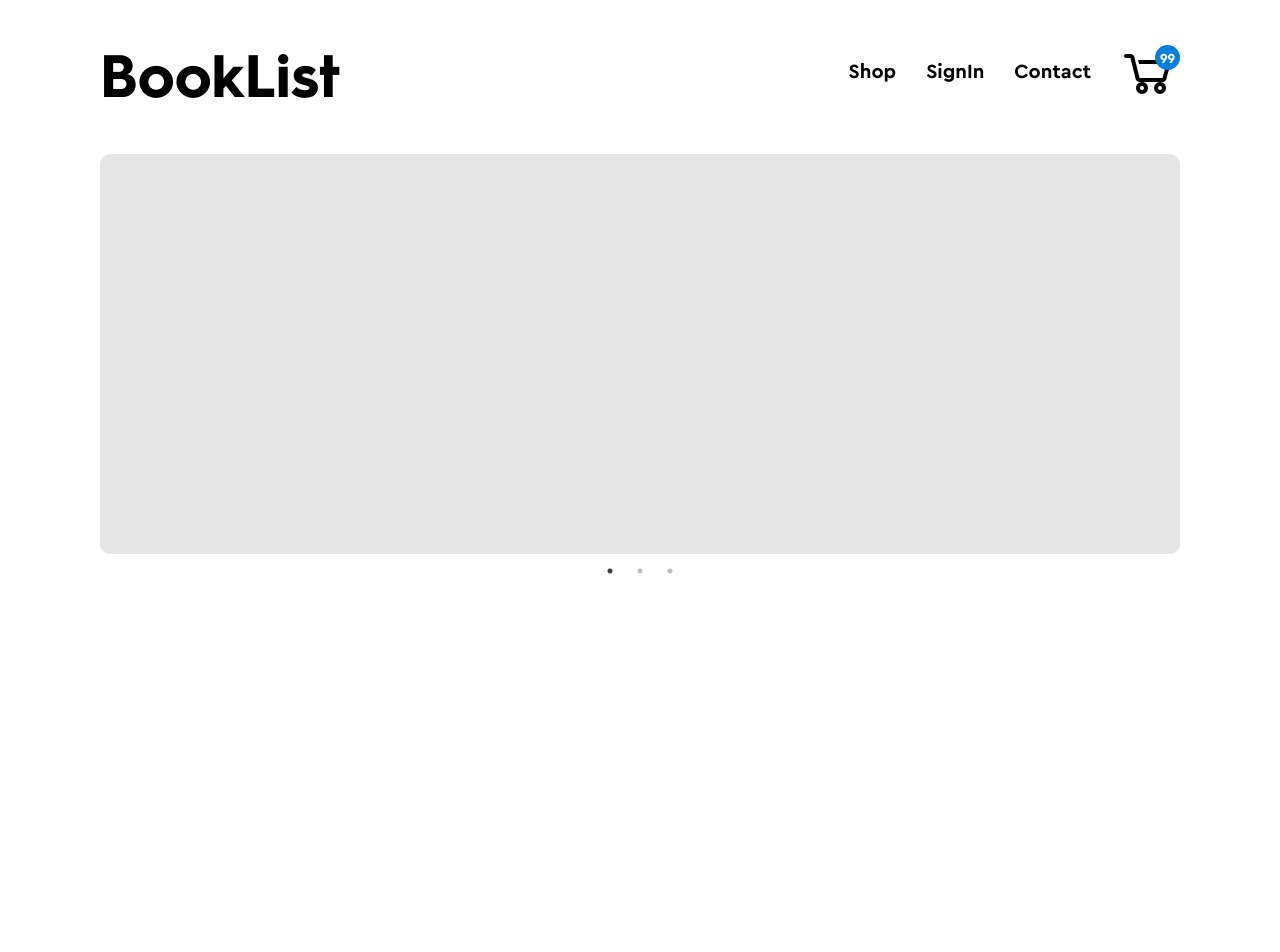
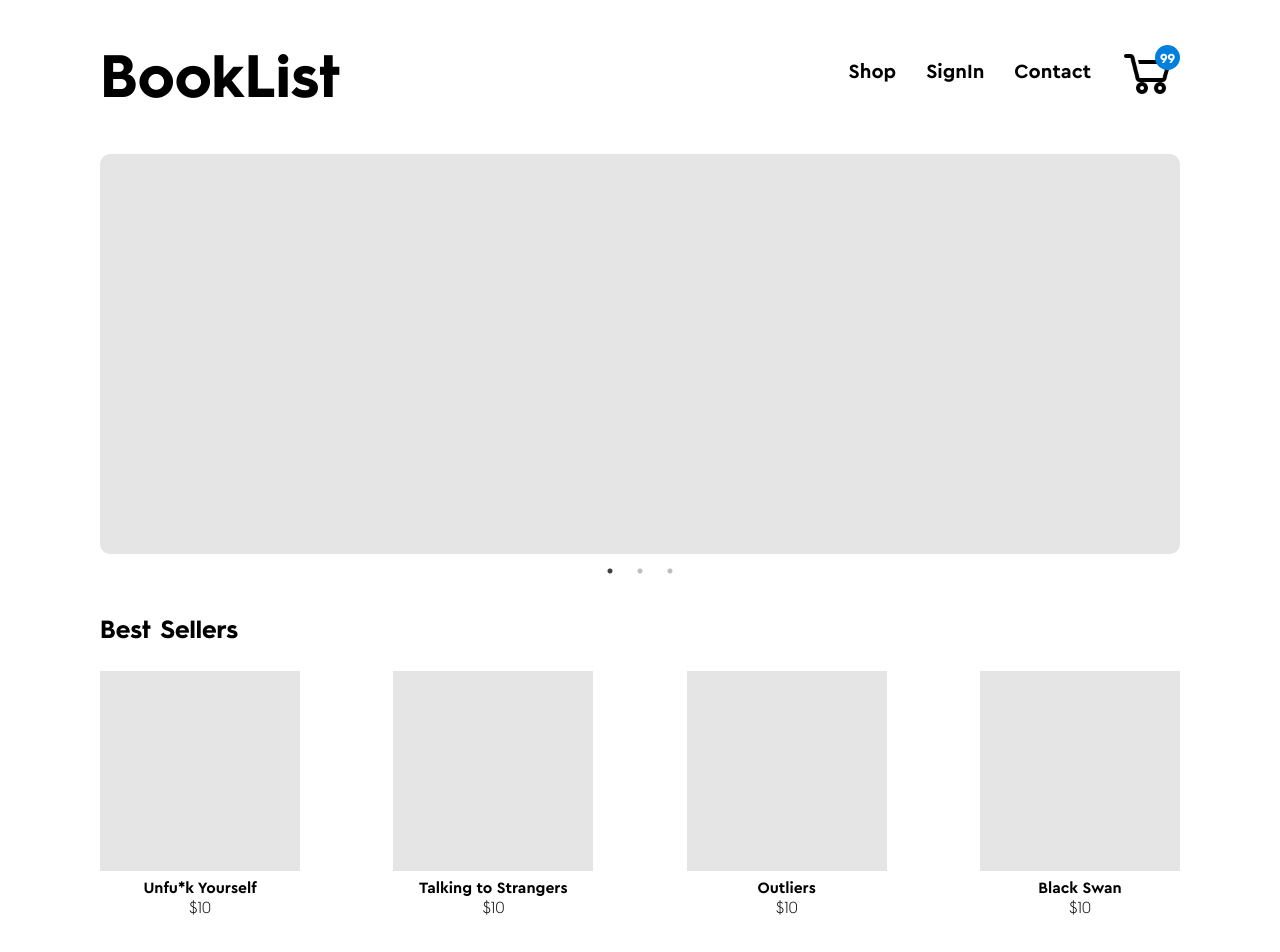
Before and after one commit to awllms/booklist, a React (Create React App) app: page / in a window 1280 px wide. Shown: the top 952 px of the page. Before the commit the page ends 800 px from the top, so only its background shows below. Built offline with nearby package versions, Linux system fonts and the light colour scheme.

Commit message:
Adds Directory Component and DirectoryItems component and their initial styling

```diff
--- a/src/App.css
+++ b/src/App.css
@@ -48,6 +48,16 @@
   line-height: 0.65;
 }
 
+h3 {
+  font-family: "Hurme Geometric Sans 3 W03 Bold";
+  font-size: 1.56rem;
+}
+
+h4 {
+  font-family: "Cera GR Bold";
+  font-size: .98rem;
+}
+
 span {
   font-family: "Hurme Geometric Sans 3 W03 Lt";
 }
--- a/src/App.js
+++ b/src/App.js
@@ -2,12 +2,14 @@
 import Header from './components/Header/Header';
 import ImageSlider from './components/ImageSlider/ImageSlider';
 import './App.css';
+import Directory from './components/Directory/Directory';
 
 const App = () => {
   return (
     <div className="main-content">
       <Header />
       <ImageSlider />
+      <Directory />
     </div>
   );
 }
--- /dev/null
+++ b/src/components/Directory/Directory.js
@@ -0,0 +1,16 @@
+import React from 'react';
+import DirectoryItems from '../DirectoryItems/DirectoryItems';
+
+import './Directory.scss';
+
+const Directory = () => {
+  return (
+    <section className='directory'>
+      <DirectoryItems title='Best Sellers' />
+      <DirectoryItems title='New Releases'/>
+      <DirectoryItems title='Coming Soon' />
+    </section>
+  );
+};
+
+export default Directory;
--- /dev/null
+++ b/src/components/DirectoryItems/DirectoryItems.js
@@ -0,0 +1,40 @@
+import React from 'react';
+
+import './DirectoryItems.scss';
+
+
+const DirectoryItems = ({ title }) => {
+  return (
+    <div className='directory-items-container'>
+      <h3>{ title }</h3>
+      <div className='directory-items'>
+        <div className='directory-item'>
+          <div className='directory-item-image'></div>
+          <h4>Unfu*k Yourself</h4>
+          <span>$10</span>
+        </div>
+
+        <div className='directory-item'>
+          <div className='directory-item-image'></div>
+          <h4>Talking to Strangers</h4>
+          <span>$10</span>
+        </div>
+
+        <div className='directory-item'>
+          <div className='directory-item-image'></div>
+          <h4>Outliers</h4>
+          <span>$10</span>
+        </div>
+
+        <div className='directory-item'>
+          <div className='directory-item-image'></div>
+          <h4>Black Swan</h4>
+          <span>$10</span>
+        </div>
+
+      </div>
+    </div>
+  )
+};
+
+export default DirectoryItems;
--- /dev/null
+++ b/src/components/DirectoryItems/DirectoryItems.scss
@@ -0,0 +1,28 @@
+.directory-items-container {
+  margin-bottom: 60px;
+
+  h3 {
+    display: flex;
+    margin-bottom: 30px;
+  }
+  .directory-items {
+    width: 100%;
+    display: flex;
+    justify-content: space-between;
+    flex-wrap: wrap;
+
+    .directory-item {
+      min-width: 200px;
+
+      .directory-item-image {
+        background-color: #E5E5E5;
+        min-height: 200px;
+        max-height: 200px;
+      }
+      h4 {
+        margin-top: 10px;
+        margin-bottom: 2px;
+      }
+    }
+  }
+}
--- a/src/components/ImageSlider/ImageSlider.scss
+++ b/src/components/ImageSlider/ImageSlider.scss
@@ -1,7 +1,12 @@
-.image-placeholder {
-  border-radius: 10px;
-  background-color: #E5E5E5;
-  min-height: 400px;
+.slider {
+  margin-bottom: 60px;
+
+  .image-placeholder {
+    border-radius: 10px;
+    background-color: #E5E5E5;
+    min-height: 400px;
+  }
+
 }
 // .slick-prev:before, .slick-next:before {
 //   color: black;
```
Also changed, not shown: src/components/Directory/Directory.scss (added).
